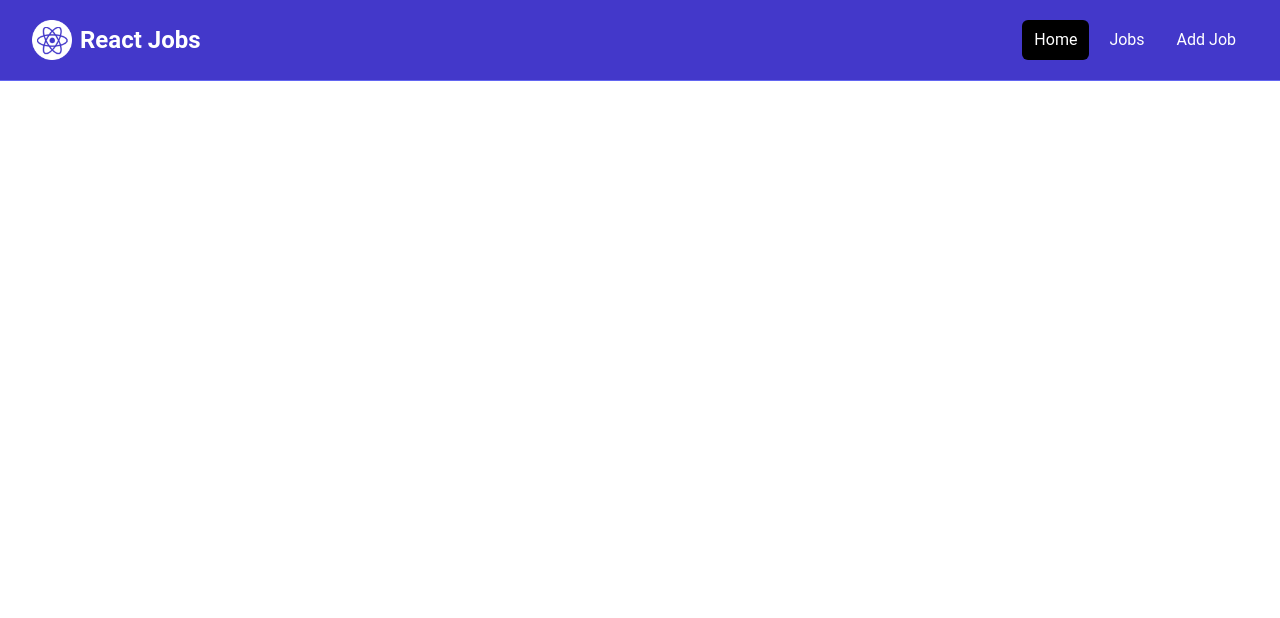
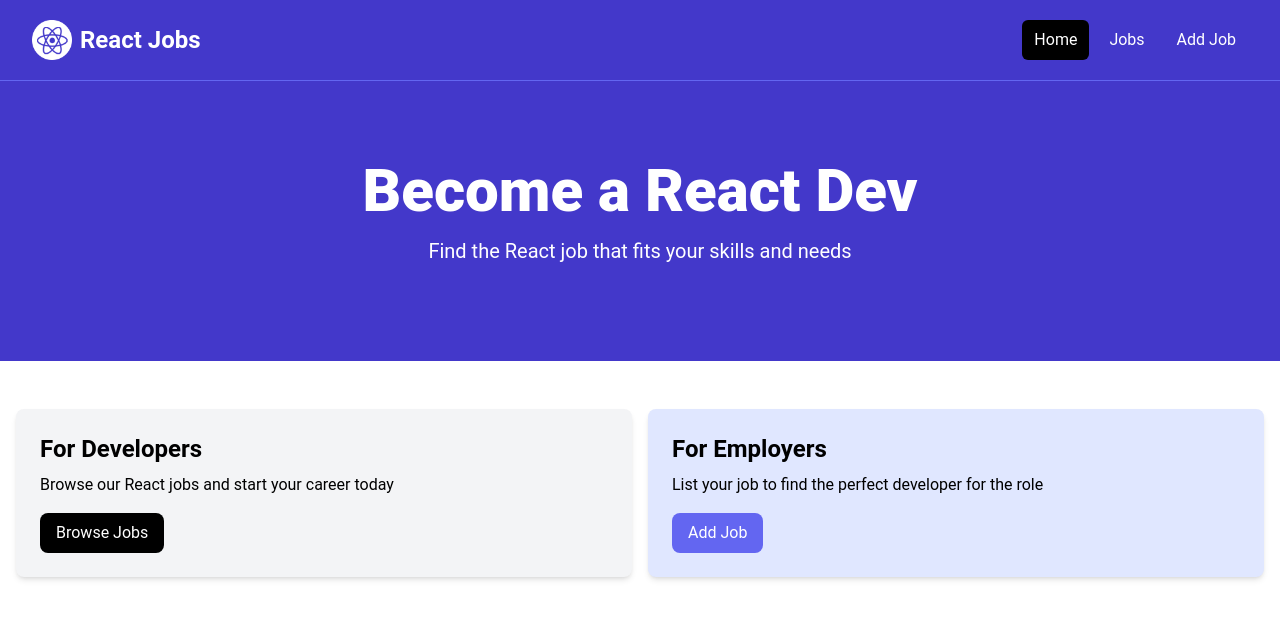
Before and after one commit to MrAliBilal/JobPortal_Vite-React, a React (Vite) app: page / in a window 1280 px wide. Shown: the top 618 px of the page. Built offline with nearby package versions, Linux system fonts and the light colour scheme.

Commit message:
Added few componets

```diff
--- a/src/App.jsx
+++ b/src/App.jsx
@@ -1,9 +1,13 @@
 import Navbar from "./components/Navbar"
+import Hero from "./components/Hero"
+import HomeCards from "./components/HomeCards"
 
 const App = () => {
   return (
     <>
       <Navbar/>
+      <Hero/>
+      <HomeCards/>
     </>
   )
 }
--- /dev/null
+++ b/src/components/Hero.jsx
@@ -0,0 +1,21 @@
+const Hero = ({title = 'Become a React Dev', subtitle ='Find the React job that fits your skills and needs'}) => {
+  return (
+    <section className ="bg-indigo-700 py-20 mb-4">
+      <div
+        className ="max-w-7xl mx-auto px-4 sm:px-6 lg:px-8 flex flex-col items-center"
+      >
+        <div className ="text-center">
+          <h1
+            className ="text-4xl font-extrabold text-white sm:text-5xl md:text-6xl"
+          >
+            {title}
+          </h1>
+          <p className ="my-4 text-xl text-white">
+            {subtitle}
+          </p>
+        </div>
+      </div>
+    </section>
+  )
+}
+export default Hero
--- /dev/null
+++ b/src/components/HomeCards.jsx
@@ -0,0 +1,35 @@
+const HomeCards = () => {
+  return (
+    <section className ="py-4">
+      <div className ="container-xl lg:container m-auto">
+        <div className ="grid grid-cols-1 md:grid-cols-2 gap-4 p-4 rounded-lg">
+          <div className ="bg-gray-100 p-6 rounded-lg shadow-md">
+            <h2 className ="text-2xl font-bold">For Developers</h2>
+            <p className ="mt-2 mb-4">
+              Browse our React jobs and start your career today
+            </p>
+            <a
+              href="/jobs.html"
+              className ="inline-block bg-black text-white rounded-lg px-4 py-2 hover:bg-gray-700"
+            >
+              Browse Jobs
+            </a>
+          </div>
+          <div className ="bg-indigo-100 p-6 rounded-lg shadow-md">
+            <h2 className ="text-2xl font-bold">For Employers</h2>
+            <p className ="mt-2 mb-4">
+              List your job to find the perfect developer for the role
+            </p>
+            <a
+              href="/add-job.html"
+              className ="inline-block bg-indigo-500 text-white rounded-lg px-4 py-2 hover:bg-indigo-600"
+            >
+              Add Job
+            </a>
+          </div>
+        </div>
+      </div>
+    </section>
+  )
+}
+export default HomeCards
```
Also changed, not shown: src/components/Card.jsx (added).
